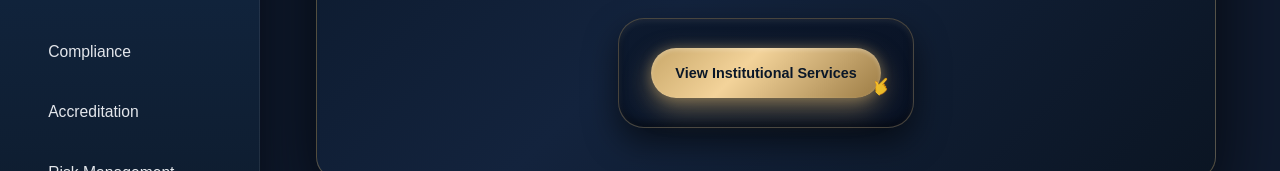
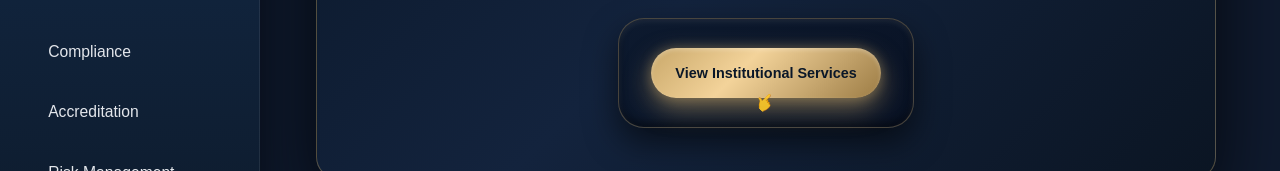
Before and after one commit to soulnlite/crownstone-vaults, a Next.js app: page / in a window 1280 px wide. Shown: the part 391-562 px from the top of the page. Built offline with nearby package versions, Linux system fonts and the light colour scheme.

Commit message:
homepage upgrade

```diff
--- a/app/page.tsx
+++ b/app/page.tsx
@@ -74,13 +74,13 @@ export default function HomePage() {
                 View Institutional Services
               </a>
 
-              {/* 45° ANGLED FINGER TOUCHING THE “S” */}
+              {/* 45° ANGLED FINGER — NEAR CENTER OF BUTTON */}
               <div
                 style={{
                   position: "absolute",
-                  right: "-12px",
-                  top: "78%",
-                  transform: "translateY(-50%) rotate(-45deg)",
+                  left: "50%",
+                  top: "82%",
+                  transform: "translateX(-50%) rotate(-45deg)",
                   fontSize: "1.05rem",
                   opacity: 0.9,
                   color: "#F5F7FA", // contrasting silver-white
```
